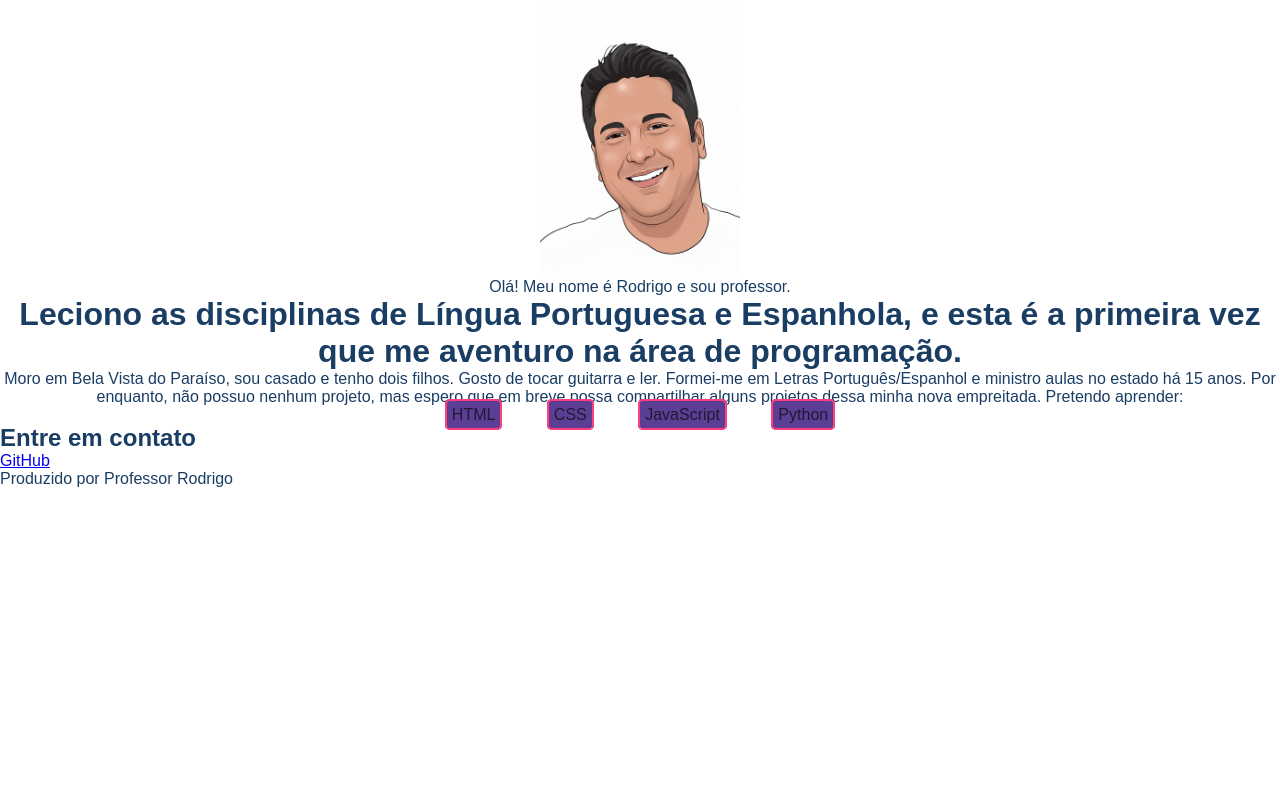
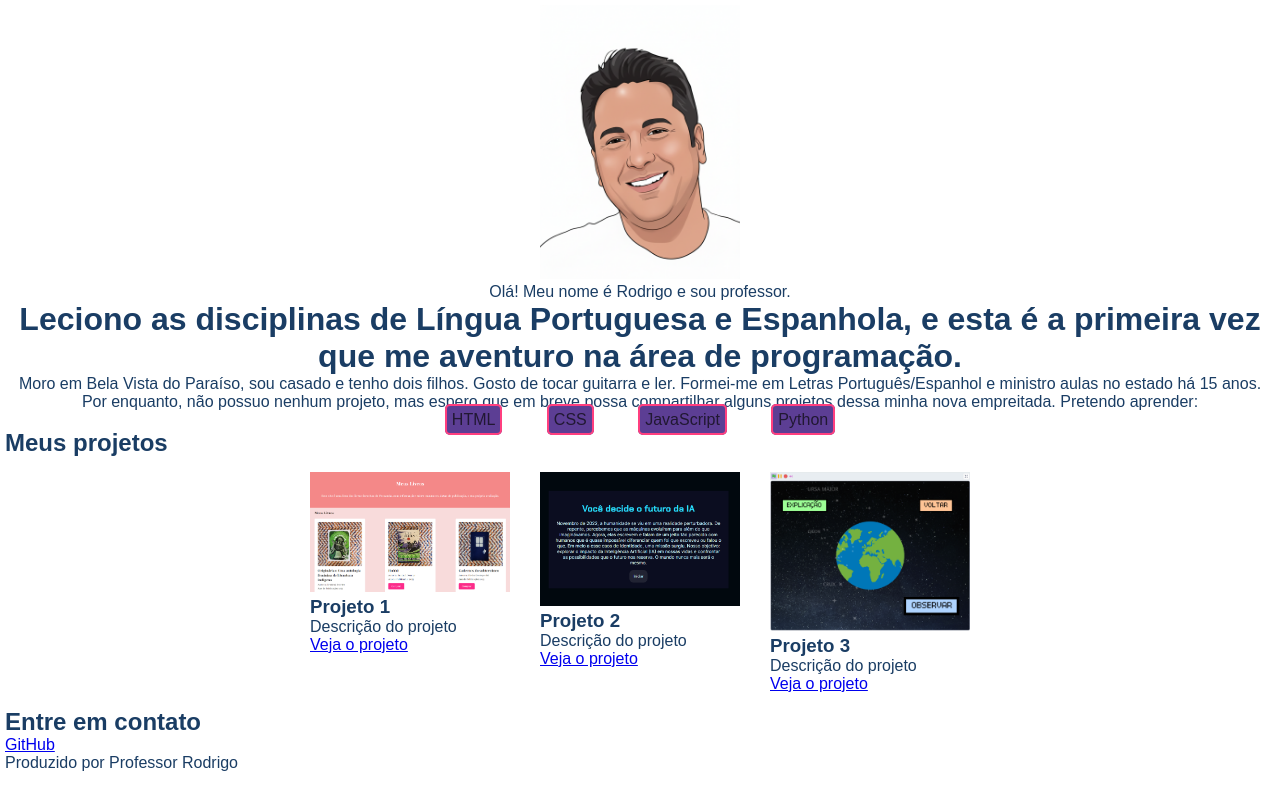
Before and after one commit to rodrigomotta3/Portfolio_CT, a plain HTML site: page index.html in a window 1280 px wide. Drawn offline with Linux system fonts and the light colour scheme.

Commit message:
portfolio-CT

```diff
--- a/index.html
+++ b/index.html
@@ -19,7 +19,29 @@
     <span>Python</span>
 
     </header>
-    <main></main>
+    <main>
+        <h2>Meus projetos</h2>
+        <section>
+        <div>
+            <img src="imagem/projeto-1.png" alt="">
+                <h3>Projeto 1</h3>
+            <p>Descrição do projeto</p>
+            <a href="#">Veja o projeto</a>
+        </div>
+        <div>
+            <img src="imagem/projeto-2.png" alt="">
+                <h3>Projeto 2</h3>
+            <p>Descrição do projeto</p>
+            <a href="#">Veja o projeto</a>
+        </div>
+        <div>
+            <img src="imagem/projeto-3.png" alt="">
+                <h3>Projeto 3</h3>
+            <p>Descrição do projeto</p>
+            <a href="#">Veja o projeto</a>
+        </div>
+        </section>
+    </main>
     <footer>
         <h2>Entre em contato</h2>
         <a href="https://rodrigomotta3.github.io/Portfolio_CT/">GitHub</a>
--- a/style.css
+++ b/style.css
@@ -6,6 +6,7 @@
 body{
     font-family: sans-serif;
     color: #1A3D64;
+    padding: 5px;
 }
 
 header{
@@ -20,3 +21,20 @@ span{
     border: 2px solid #FF3F7F;
     border-radius: 5px;
 }
+section{
+    display:flex;
+    justify-content: center;
+}
+main{
+    display:flex
+    margin-top: 10px
+}
+div{
+    border: 1px solida black;
+    border-radius: 15px;
+    padding: 5px;
+    margin: 10px;
+}
+img{
+    width: 200px;
+}
```
Also changed, not shown: imagem/projeto-1.png (added), imagem/projeto-2.png (added), imagem/projeto-3.png (added).
